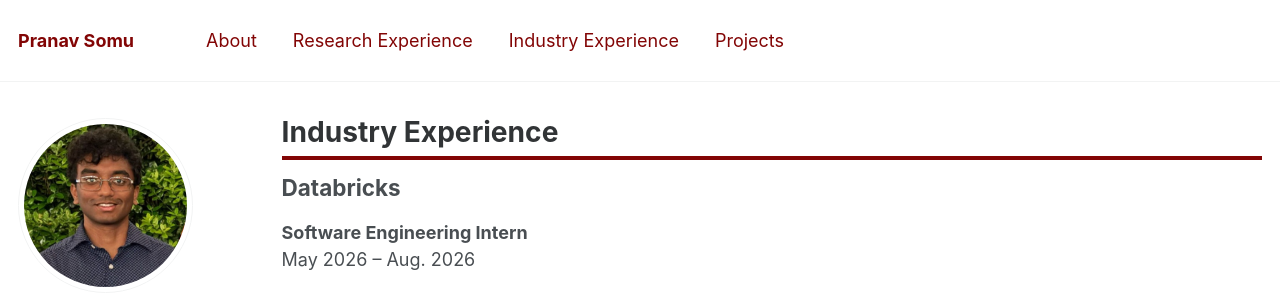
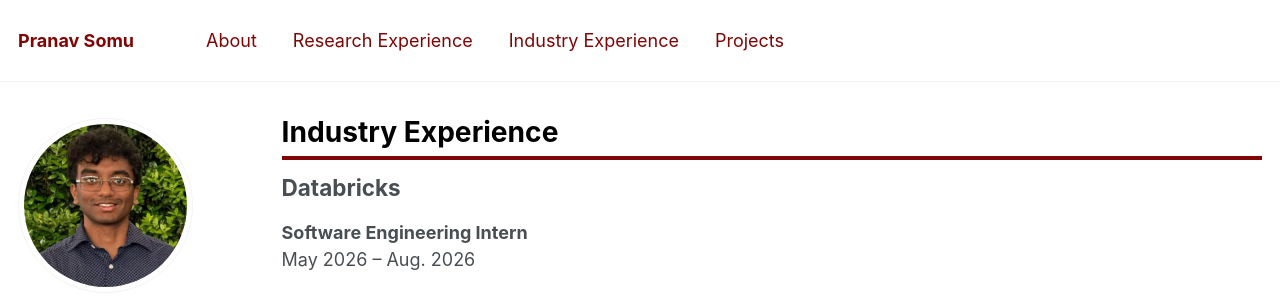
Before and after one commit to pcsom/pcsom.github.io, a Jekyll site: the page built from _pages/experience.md, in a window 1280 px wide. Shown: the top 300 px of the page. Built offline with Jekyll 4.4.1, drawn with Linux system fonts in a browser that asks for light colours.

Commit message:
Adjust title color

```diff
--- a/_sass/_page.scss
+++ b/_sass/_page.scss
@@ -37,7 +37,7 @@
 .page__title {
   margin-top: 0;
   line-height: 1;
-  color: $darker-gray;
+  color: #000;
   padding-bottom: 0.35em;
   border-bottom: 4px solid $primary-color;
 
```
